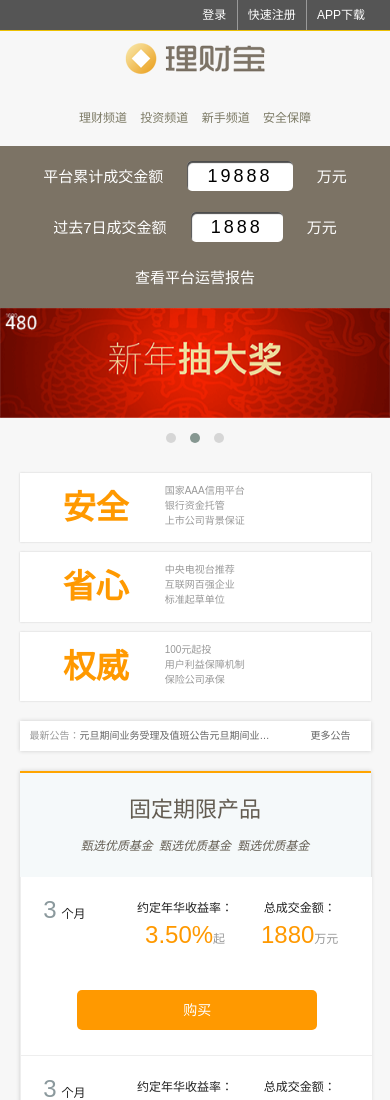
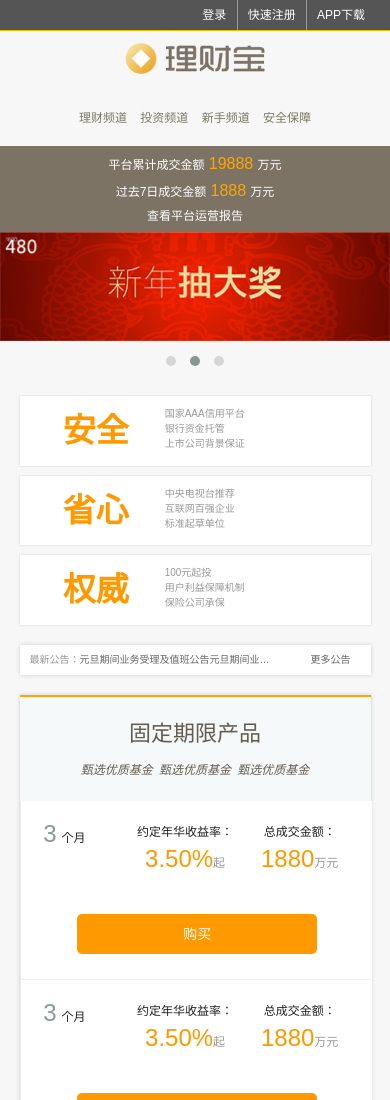
Before and after one commit to Jessiespur/responsible, a plain HTML site: page index.html in a window 390 px wide. Shown: the top 1100 px of the page. Drawn offline with Linux system fonts and the light colour scheme.

Commit message:
change transaction padding value

```diff
--- a/css/main.css
+++ b/css/main.css
@@ -279,9 +279,31 @@ header .main ul li a.active{
 	.transaction{
 		padding: 0.5rem 0;
 	}
+	.trans-data{
+		padding: 0.2rem;
+	}
 	.trans-data,.trans-report{
 		float: none;
 		text-align: center;
+	}
+	.trans-data span{
+		font-size: 1.2rem;
+		line-height: 2rem;
+	}
+	.trans-data .trans-money{
+		letter-spacing: inherit;
+		padding: 0;
+		margin: 0;
+		background: transparent;
+		font-size: 1.6rem;
+		border-radius: 0;
+		color: orange;
+		box-shadow: none;
+	}
+	.trans-report a{
+		line-height: 1rem;
+		padding: 0.5rem;
+		font-size: 1.2rem;
 	}
 }
 /*滚动广告*/
--- a/index.html
+++ b/index.html
@@ -11,7 +11,7 @@
 		<link rel="stylesheet" type="text/css" href="js/vendor/owlcarousel/assets/owl.carousel.min.css"/>
 		<link rel="stylesheet" type="text/css" href="js/vendor/owlcarousel/assets/owl.theme.default.min.css"/>
 		<script type="text/javascript">
-//			document.createElement( "picture" );
+			document.createElement( "picture" );
 		</script>
 		<script src="js/picturefill.js" async></script>
 	</head>
```
